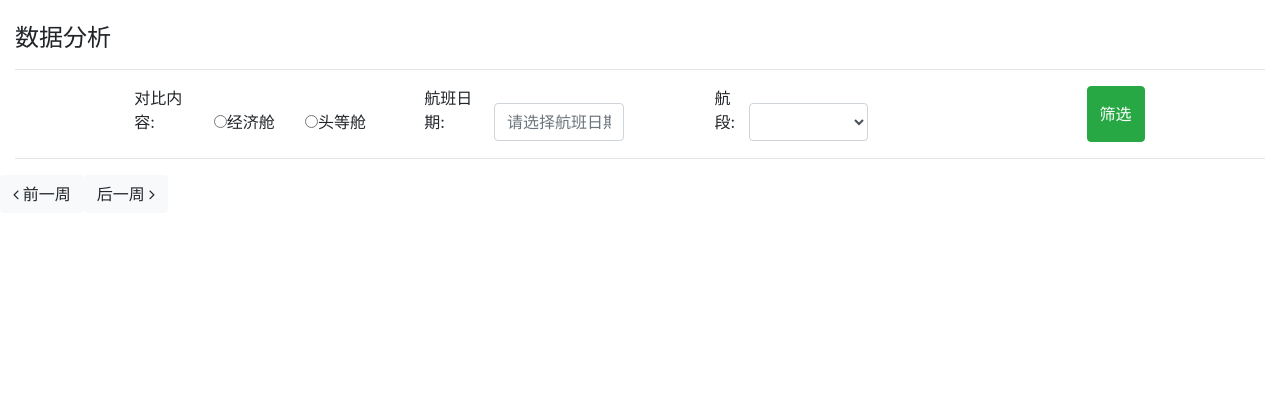
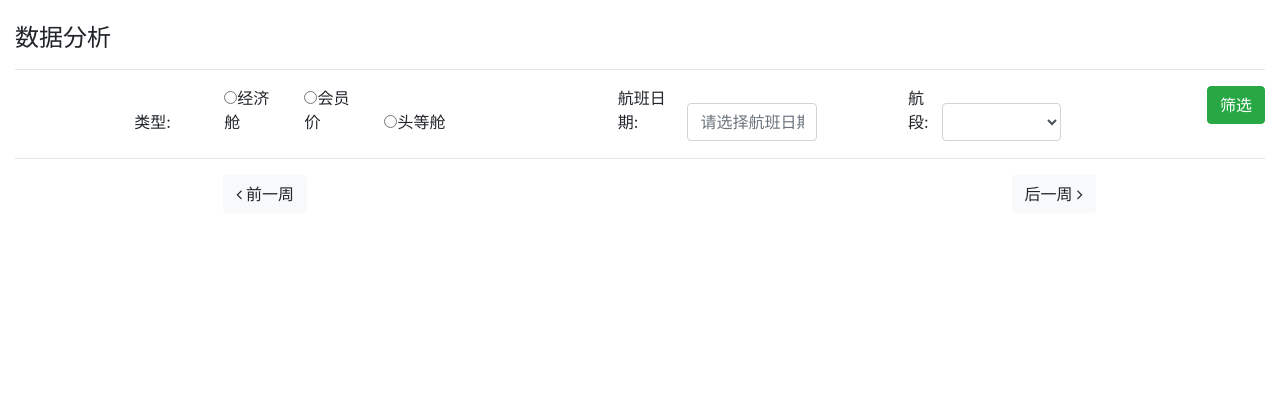
Before and after one commit to Hiram711/MarketCompetitionAnalyzer, a Flask app: page /analysis/overview in a window 1280 px wide. Shown: the part 56-457 px from the top of the page. Run offline with Flask 2, Linux system fonts and the light colour scheme; the visitor is signed in with stand-in values (Sample User, id 1); data comes from the database, SQL or seed files in the repository; data that the repository does not hold is empty; some libraries are stand-ins or nearby versions.

Commit message:
基础管理更新

```diff
--- a/app/templates/main/analysis.html
+++ b/app/templates/main/analysis.html
@@ -19,19 +19,25 @@
 .btn btn-light{
     font-size: 5px;
 }
+.btn-group{
+    text-align:center;
+    padding-left: 60px;
+}
 </style>
 <h4>数据分析</h4>
 <HR>
 <form>
 
 <div class="row offset-md-1">
-    <div class = "col-sm-3" id="content">
+    <div class = "col-sm-5" id="content">
 
-            <label class = "mark col-sm-3">对比内容:</label>
-            <label class="col-sm-4 radio-inline" style="padding-left: 10px"><input type="radio" name="optradio"
-                                                                          value="economic">经济舱</label>
-            <label class="col-sm-4 radio-inline" style="padding-left: 10px"><input type="radio"  name="optradio"
-                                                                          value="firstclass">头等舱</label>
+            <label class = "mark col-sm-2">类型:</label>
+            <label class="col-sm-2 radio-inline" style="padding-left: 10px"><input type="radio" name="optradio"
+                                                                          value="economy">经济舱</label>
+            <label class="col-sm-2 radio-inline" style="padding-left: 10px"><input type="radio"  name="optradio"
+                                                                          value="member">会员价</label>
+        <label class="col-sm-=2 radio-inline" style="padding-left: 10px"><input type="radio"  name="optradio"
+                                                                          value="luxury">头等舱</label>
 
     </div>
     <div class = " col-sm-3">
@@ -44,21 +50,31 @@
         <select class="form-control col-sm-4" placeholder  = "请选择航段" id="segment">
         </select>
 
+            <button type="button" style="float:right" class="btn btn-success" onclick = "generatebtn()">筛选</button>
+
     </div>
 
-     <button type="button" class="btn btn-success" onclick = "generatebtn()">筛选</button>
+
 </div>
+
 </form>
 
 <HR>
-<div class="row">
-<button type="button" class="btn btn-light" onclick="lastWeek()"><i class ="fa fa-angle-left"> 前一周</i></button>
+<div class="row offset-md-2">
+<button type="button" class="btn btn-light" style="float:left" onclick="lastWeek()"><i class ="fa fa-angle-left"> 前一周</i></button>
 
-<div class="btn-group" id = "flight-date">
+<div class="btn-group col-sm-8"  id = "flight-date">
 
   </div>
 
-<button type="button" class="btn btn-light" onclick="nextWeek()">后一周 <i class ="fa fa-angle-right"></i></button>
+<button type="button" class="btn btn-light"style="float:right" onclick="nextWeek()">后一周 <i class ="fa fa-angle-right"></i></button>
+</div>
+
+<div class="row">
+    <div class="col-md-10 offset-md-1">
+        <table id="flightData"></table>
+        <div id="gridpager"></div>
+    </div>
 </div>
 
 
@@ -112,9 +128,15 @@
  });
 
  function  generatebtn(){
+
      var flightdateStr = $("#blrz-entry-date-start").val();
      var flightdate = new Date(flightdateStr);
      $("#flight-date").empty();
+     if(flightdateStr = null || flightdateStr==""){
+          alert("请选择日期！");
+          return;
+
+     }
      flightdate.setDate(flightdate.getDate() - 4);
      if(flightdate!=null){
          var html = "";
@@ -123,7 +145,7 @@
            newflightdate.setDate(flightdate.getDate() + 1);
            var newflightdateStr = transform(newflightdate);
            html +=
-             "    <button type=\"button\" id= '"+i+"-btn"+"'   class=\"btn btn-primary\">"+newflightdateStr+"</button>\n" ;
+             "    <button type=\"button\" id= '"+i+"-btn"+"'onclick=\"showData(\'"+newflightdateStr+"\')\"  class=\"btn btn-primary\">"+newflightdateStr+"</button>\n" ;
          }
          $("#flight-date").append(html);
 
@@ -173,6 +195,72 @@
      return str;
  }
 
+function showData(flightdateStr){
+
+     var segment_id = $("#segment").val();
+     var flight_date = flightdateStr;
+     var price_type = $("input[name='optradio']:checked").val();
+    /* if (segment_id = null || segment_id==""){
+         alert("请选择航段！");
+     }
+     if (flight_date = null || flight_date==""){
+         alert("请选择航班日期！");
+     }
+     if (price_type = null || price_type==""){
+         alert("请选择机票类型！");
+     }*/
+
+
+$("#flightData").jqGrid({
+            styleUI: 'Bootstrap4',
+            iconSet: "Octicons",
+            responsive: true,
+            shrinkToFit: true,
+            autoScroll: true,
+            rowNum: 10,
+            rowList: [10, 20, 30],
+            height: "100%",
+            //height: 300,
+            autowidth: true,
+            pager: '#gridpager',
+            sortname: 'id',
+            sortorder: "asc",
+            viewrecords: true,
+            caption: "数据分析比对",
+            url: "{{url_for('main.analysis_overview_query')}}",
+            postData : {segment_id : segment_id,flight_date : flight_date,price_type : price_type},
+            datatype: "json",
+            mtype: 'GET',
+            colModel:
+                [
+                    {label: '序号', name: 'segment_id', index: 'segment_id', key: false, align: 'center', editable: false, search: false},
+                    {label: '时刻分组', name: 'time_range', index: 'time_range', align: 'center', editable: true, search: true},
+                     {label: '航段', name: 'segment', index: 'segment', align: 'center', editable: true, search: true},
+                    {label: '祥鹏航班时刻 ', name: '8L_time', index: '8L_time', align: 'center', editable: true, search: true},
+                    {label: '祥鹏航班号 ', name: 'flt_cnt', index: 'flt_cnt', align: 'center', editable: true, search: true},
+                    {label: '祥鹏票价', name: '8L_price', index: '8L_price', align: 'center', editable: true, search: true},
+                    {label: '市场最低票价', name: 'mkt_min', index: 'mkt_min', align: 'center', editable: true, search: true},
+                    {label: '市场最高票价', name: 'mkt_max', index: 'mkt_max', align: 'center', editable: true, search: true},
+                    {label: '竞争航班总数', name: 'arv_city', index: 'arv_city', align: 'center', editable: true, search: true},
+                    {label: '祥鹏票价排名', name: '8L_flt', index: '8L_flt', align: 'center', editable: true, search: true}
+                ],
+            jsonReader: {
+                root: "segments", // json中代表实际模型数据的入口
+                records: "total", // json中代表数据行总数的数据
+                page: "page", // json中代表当前页码的数据
+                total: "pages", // json中代表页码总数的数据
+                repeatitems: false
+            }
+        });
+        $("#flightData").navGrid('#gridpager', {edit: false, add: true, del: false}, {}, {}, {}, {
+            sopt: ['eq'],
+            multipleSearch: true
+        });
+
+
+
+}
+
 
 </script>
 {% endblock %}
```
